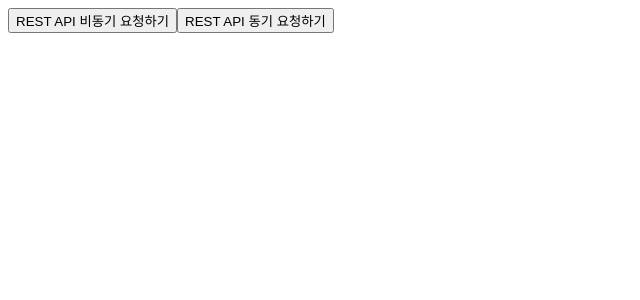
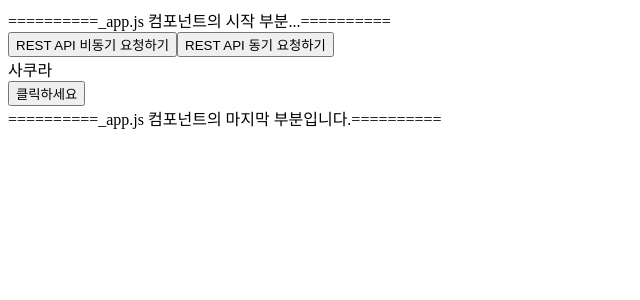
Before and after one commit to tearcode89/FrontStudyVer2, a Next.js app in the folder class/: page /section04/04-01-rest-get in a window 1280 px wide. Shown: the top 300 px of the page, without its empty margins (0-640 px from the left). Built offline with nearby package versions, Linux system fonts and the light colour scheme.

Commit message:
13.GraphQL 세팅

```diff
--- a/class/pages/_app.js
+++ b/class/pages/_app.js
@@ -1,3 +1,20 @@
-export default function App({ Component, pageProps}) {
-    return <Component {...pageProps}/>
+import {ApolloClient, InMemoryCache, ApolloProvider} from "@apollo/client";
+
+export default function App({Component}) {
+
+    const client = new ApolloClient({
+        uri: "http://backend-example.codebootcamp.co.kr/graphql",
+        cache: new InMemoryCache() // 컴퓨터의 메모리에다가 백엔드에서 받아온 데이터 임시로 저장해 놓기 => 나중에 더 자세히 알아볼거임
+    })
+
+
+    return (
+        <div>
+            <div>==========_app.js 컴포넌트의 시작 부분...==========</div>
+            <ApolloProvider client={client}>
+                <Component/>
+            </ApolloProvider>
+            <div>==========_app.js 컴포넌트의 마지막 부분입니다.==========</div>
+        </div>
+    )
 }
--- a/class/pages/section01/01-01-example/index.js
+++ b/class/pages/section01/01-01-example/index.js
@@ -1,4 +1,4 @@
-export default function qqq() {
+export default function Qqq() {
 
     // const aaa = 3; // => 위쪽은 자바스크립트 작성하는 공간
 
--- a/class/pages/section04/04-01-rest-get/index.js
+++ b/class/pages/section04/04-01-rest-get/index.js
@@ -1,4 +1,5 @@
 import axios from 'axios'
+import Qqq from '../../section01/01-01-example'
 export default function RestGetPage() {
 
     function onClickAsync() {
@@ -22,6 +23,7 @@ export default function RestGetPage() {
             <div>
                 <button onClick={onClickAsync}>REST API 비동기 요청하기</button>
                 <button onClick={onClickSync}>REST API 동기 요청하기</button>
+                <Qqq/>
             </div>
         </>
     )
```
Also changed, not shown: 1 other file (tests, documents, lock files or other folders).
